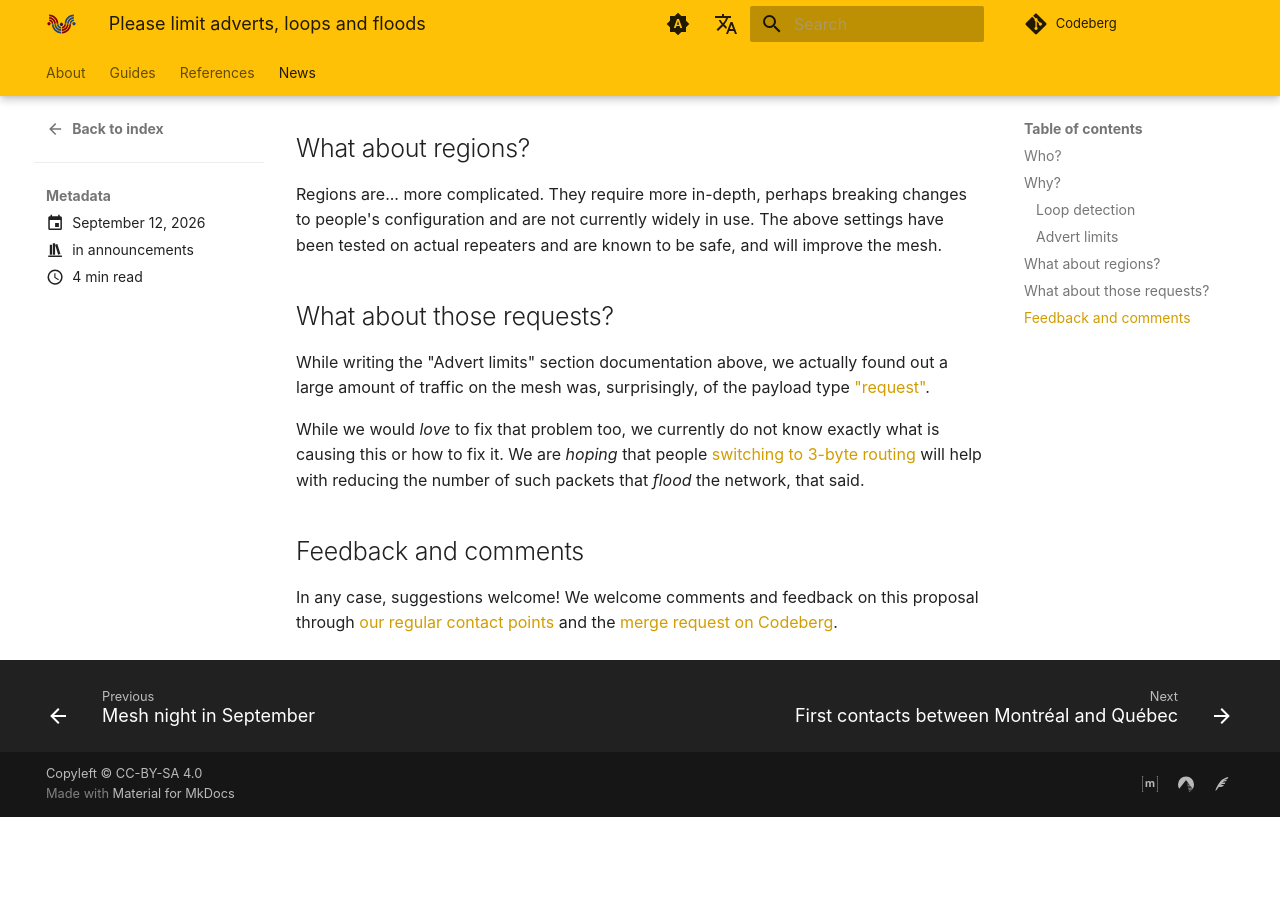
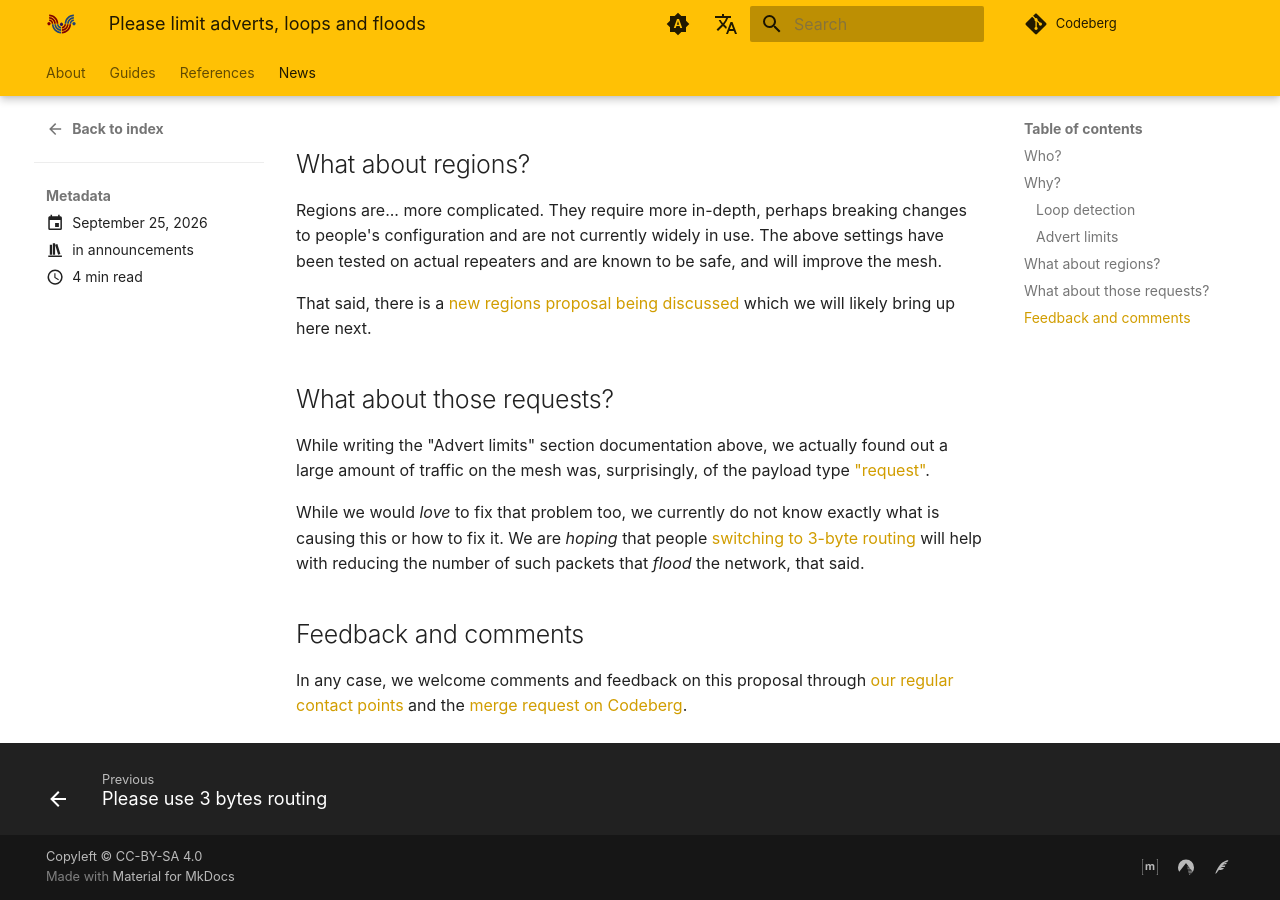
Before and after one commit to ReseauLibre/lora.reseaulibre.ca, an MkDocs documentation site: the page built from docs/news/posts/2026-09-20-limit-flood-and-loops.md, in a window 1280 px wide and 900 px high, scrolled down 2805 px. Built offline with MkDocs 1.6.1 and Material for MkDocs 9.7.7, drawn with Linux system fonts in a browser that asks for light colours; plug-ins that fetch from the network failed and are left out; comment, search, counter and statistics services are not loaded; before the commit the page ends 3622 px from its top, so only the background shows below that; some of the changed text lies outside the part shown.

Commit message:
finalize floods proposal: fix date, mention new regions proposal, clarify up rxdelay

````diff
--- a/docs/news/posts/2026-09-20-limit-flood-and-loops.md
+++ b/docs/news/posts/2026-09-20-limit-flood-and-loops.md
@@ -1,10 +1,12 @@
 ---
 date:
-  created: 2026-09-12
+  created: 2026-09-25
 title: Please limit adverts, loops and floods
 categories:
   - announcements
 ---
+
+Things are moving fast in the mesh!
 
 After discussion and testing with key operators in Montreal and its
 greater area, we strongly encourage you to make the following changes
@@ -36,7 +38,7 @@
 set direct.txdelay 0.5
 ```
 
-TODO: rxdelay? https://docs.meshcore.io/cli_commands/#experimental-view-or-change-the-processing-delay-for-received-traffic
+We do not currently have a recommendation on changing [rxdelay]( https://docs.meshcore.io/cli_commands/#experimental-view-or-change-the-processing-delay-for-received-traffic).
 
 ## Who?
 
@@ -126,6 +128,9 @@
 widely in use. The above settings have been tested on actual repeaters
 and are known to be safe, and will improve the mesh.
 
+That said, there is a [new regions proposal being discussed](https://meshcore.ca/proposals/onqc-scopes/) which
+we will likely bring up here next.
+
 ## What about those requests?
 
 While writing the "Advert limits" section documentation above, we
@@ -139,6 +144,6 @@
 
 ## Feedback and comments
 
-In any case, suggestions welcome!
-We welcome comments and feedback on this proposal through [our regular
-contact points](../../contact.md) and the [merge request on Codeberg](https://codeberg.org/reseaulibre/lora-reseaulibre-ca/pulls/TODO).
+In any case, we welcome comments and feedback on this proposal through
+[our regular contact points](../../contact.md) and the [merge request on
+Codeberg](https://codeberg.org/reseaulibre/lora-reseaulibre-ca/pulls/TODO).
````
